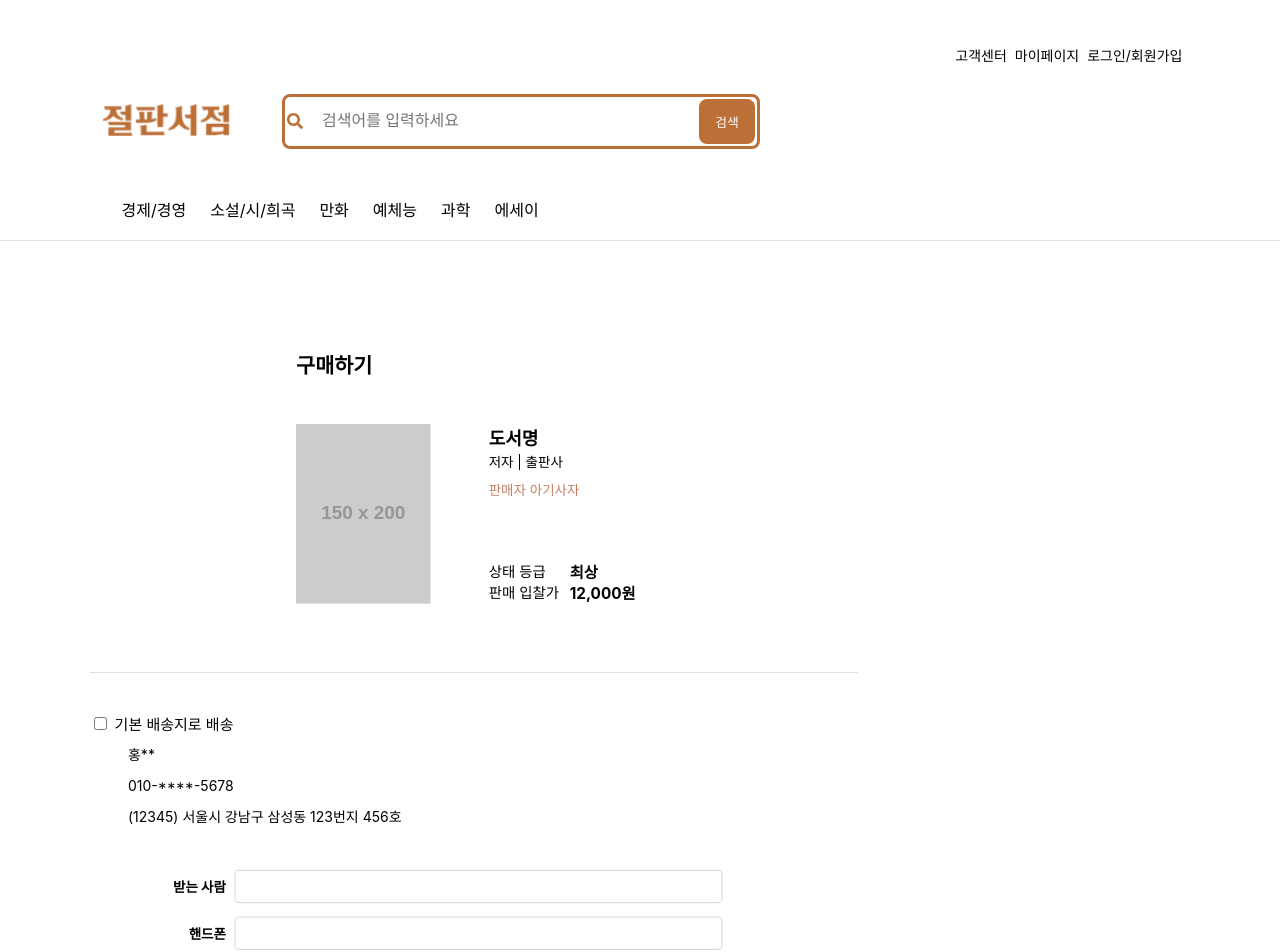
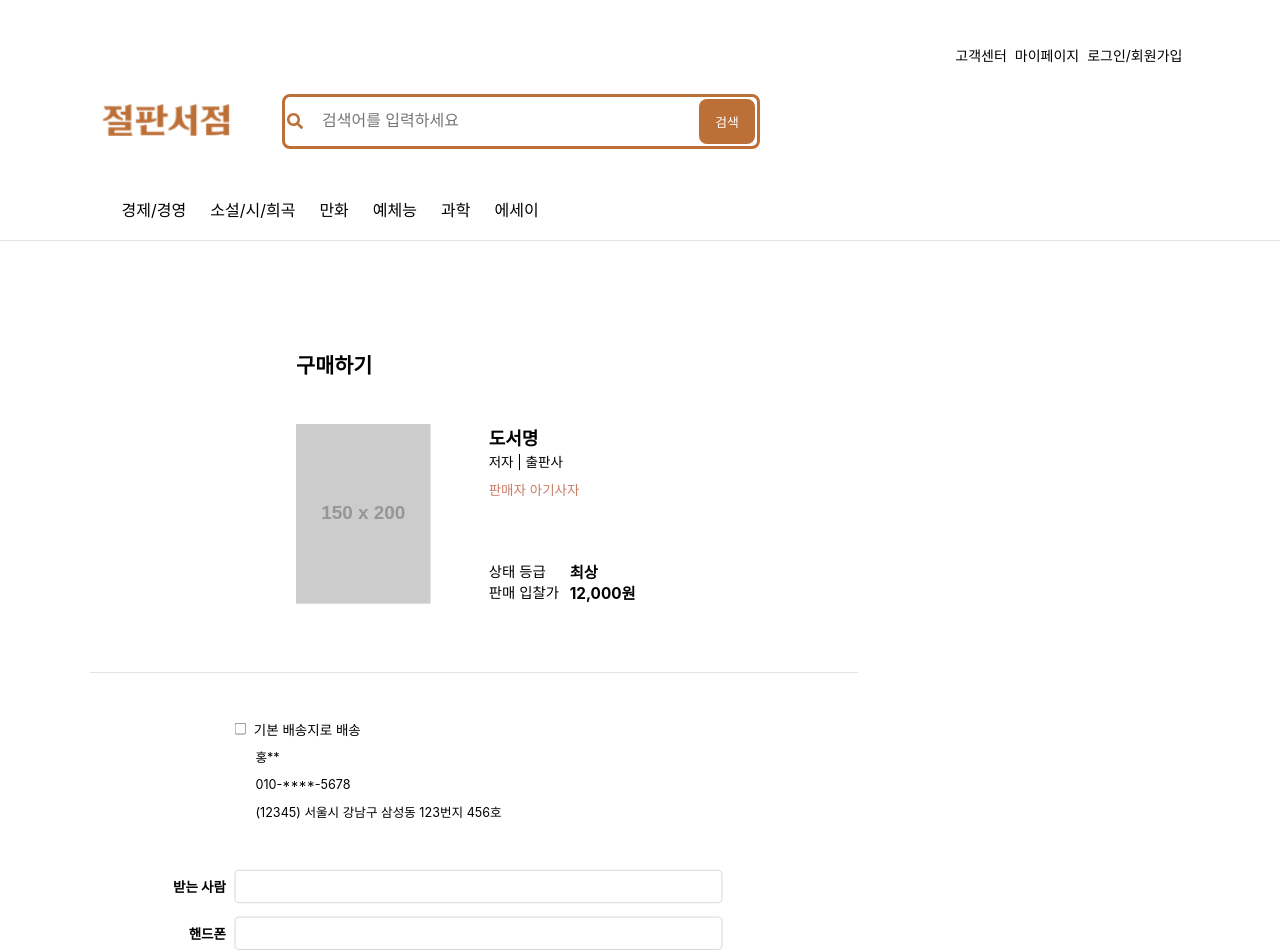
Before and after one commit to sonlucy/RareBookStore, a React (Create React App) app in the folder front_end/: page /Purchase in a window 1280 px wide. Shown: the top 952 px of the page. Built offline with nearby package versions, Linux system fonts and the light colour scheme.

Commit message:
구매 페이지 CSS 변경하면서 <div>태그 하나씩 수정함

```diff
--- a/front_end/src/components/DestForm.js
+++ b/front_end/src/components/DestForm.js
@@ -20,7 +20,6 @@ const DestForm = ({ isChecked }) => { // 페이지파일(= Purchase.js)에 있
 
   return (
     <form className="yhw_destForm">
-      <div className="yhw_destFormCont">
       <div className="yhw_destFormInputBox">
         <label>받는 사람</label>
         <input
@@ -66,7 +65,6 @@ const DestForm = ({ isChecked }) => { // 페이지파일(= Purchase.js)에 있
           />
         </div>
       </div>
-      </div>
     </form>
   );
 };
--- a/front_end/src/pages/Purchase.js
+++ b/front_end/src/pages/Purchase.js
@@ -23,8 +23,10 @@ const Purchase = () => {
           </div>
         </div>
         <div className="yhw_purDefDestCont">
-          <PurDefDestCheck isChecked={isChecked} setIsChecked={setIsChecked} />
-          <PurDefDest />
+          <div className="yhw_purDefDestBox">
+            <PurDefDestCheck isChecked={isChecked} setIsChecked={setIsChecked} />
+            <PurDefDest />
+          </div>
         </div>
         <div className="yhw_destFormDiv">
           <DestForm isChecked={isChecked} />
```
Lines whose indentation alone changed are shown as unchanged.
